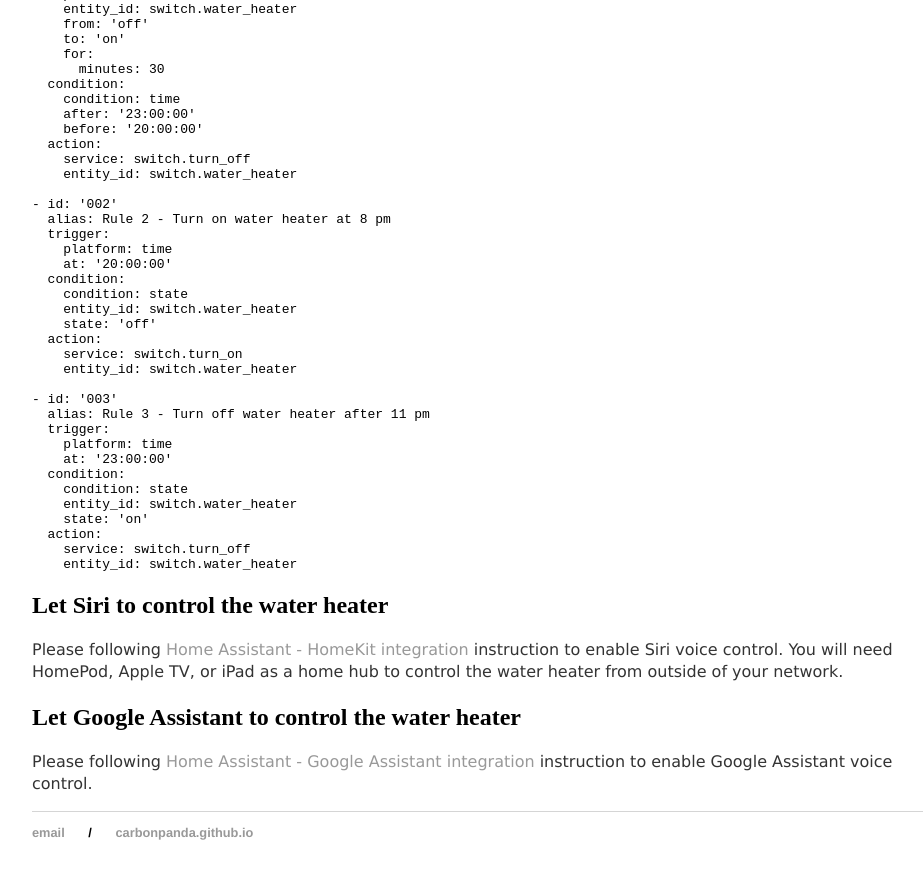
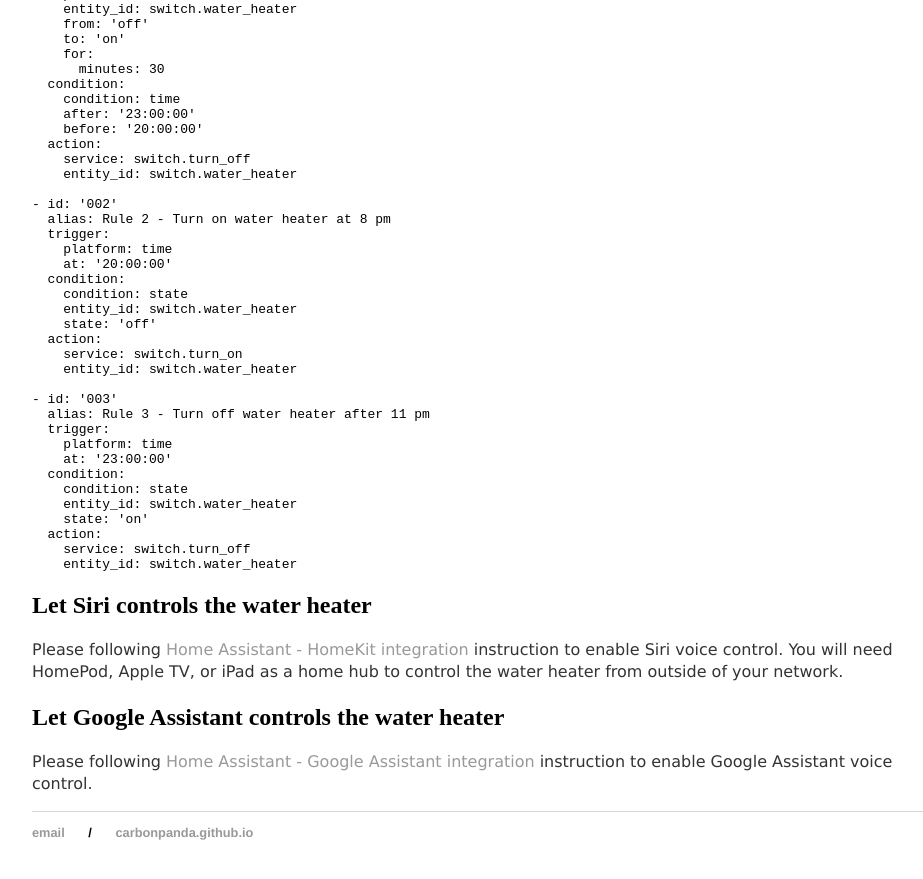
Before and after one commit to carbonpanda/carbonpanda.github.io, a Jekyll site: the page built from _posts/2018-12-02-replacing-water-heater-switch-with-sonoff.md, in a window 1280 px wide and 900 px high, scrolled down 7841 px. Shown: the top 879 px of the window, without its empty margins (160-1083 px from the left). Built offline with Jekyll 4.4.1, drawn with Linux system fonts in a browser that asks for light colours.

Commit message:
Update 2018-12-02-replacing-water-heater-switch-with-sonoff.md

```diff
--- a/_posts/2018-12-02-replacing-water-heater-switch-with-sonoff.md
+++ b/_posts/2018-12-02-replacing-water-heater-switch-with-sonoff.md
@@ -170,12 +170,12 @@
 
 
 
-## Let Siri to control the water heater
+## Let Siri controls the water heater
 
 Please following [Home Assistant - HomeKit integration](https://www.home-assistant.io/components/homekit/) instruction to enable Siri voice control. You will need HomePod, Apple TV, or iPad as a home hub to control the water heater from outside of your network.
 
 
 
-## Let Google Assistant to control the water heater
+## Let Google Assistant controls the water heater
 
 Please following [Home Assistant - Google Assistant integration](https://www.home-assistant.io/components/google_assistant/) instruction to enable Google Assistant voice control.
```
